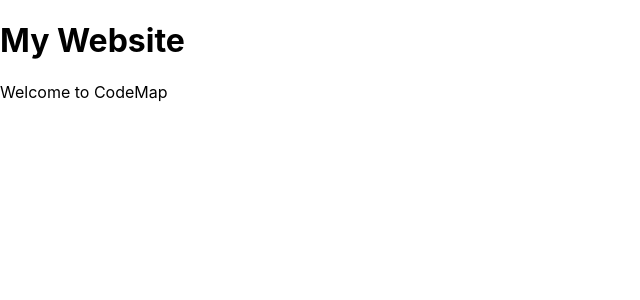
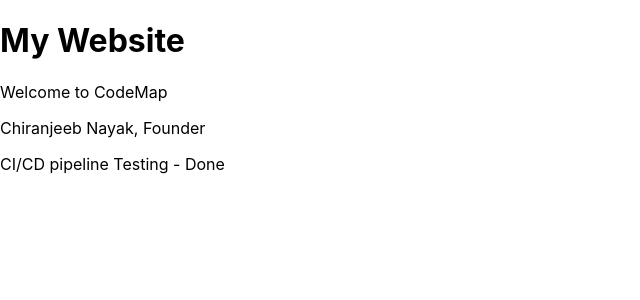
Before and after one commit to ChiranjeebNayak/CodemapUAT, a React (Create React App) app: page / in a window 1280 px wide. Shown: the top 300 px of the page, without its empty margins (0-640 px from the left). Built offline with nearby package versions, Linux system fonts and the light colour scheme.

Commit message:
pipline testing

```diff
--- a/src/App.js
+++ b/src/App.js
@@ -5,6 +5,8 @@
     <>
       <h1>My Website</h1>
       <p>Welcome to CodeMap</p>
+      <p>Chiranjeeb Nayak, Founder</p>
+      <p>CI/CD pipeline Testing - Done</p>
     </>
   );
 }
```
